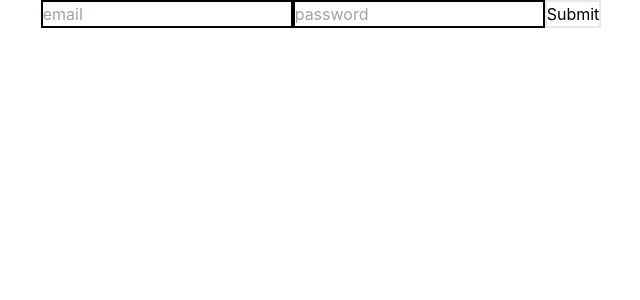
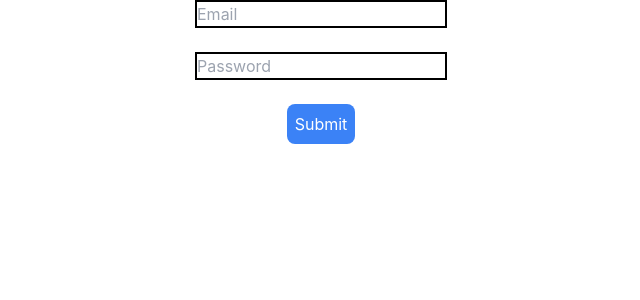
Before and after one commit to NavneethBhat/React-Practice2, a React (Create React App) app: page /login in a window 1280 px wide. Shown: the top 300 px of the page, without its empty margins (319-959 px from the left). Built offline with nearby package versions, Linux system fonts and the light colour scheme.

Commit message:
11:21 Am

```diff
--- a/src/Login.js
+++ b/src/Login.js
@@ -24,10 +24,10 @@ function Login() {
     };
 
   return (
-    <div className='flex justify-center items-center'>
-        <input type="text" placeholder='email' name='email' value={email} className='border-2 border-black' onChange={(e)=>setEmail(e.target.value)}/><br/>
-        <input type="password" placeholder='password' name='password' value={password} className='border-2 border-black' onChange={(e)=>setPassword(e.target.value)} /> <br/>
-        <button onClick={handleLogin} className='border-2'>Submit</button>
+    <div className='flex flex-col justify-center items-center'>
+        <input type="text" placeholder='Email' name='email' value={email} className='border-2 border-black' onChange={(e)=>setEmail(e.target.value)}/><br/>
+        <input type="password" placeholder='Password' nandeme='password' value={password} className='border-2 border-black' onChange={(e)=>setPassword(e.target.value)} /> <br/>
+        <button onClick={handleLogin} className='rounded-lg bg-blue-500 text-white p-2'>Submit</button>
     </div>
   )
 }
```
